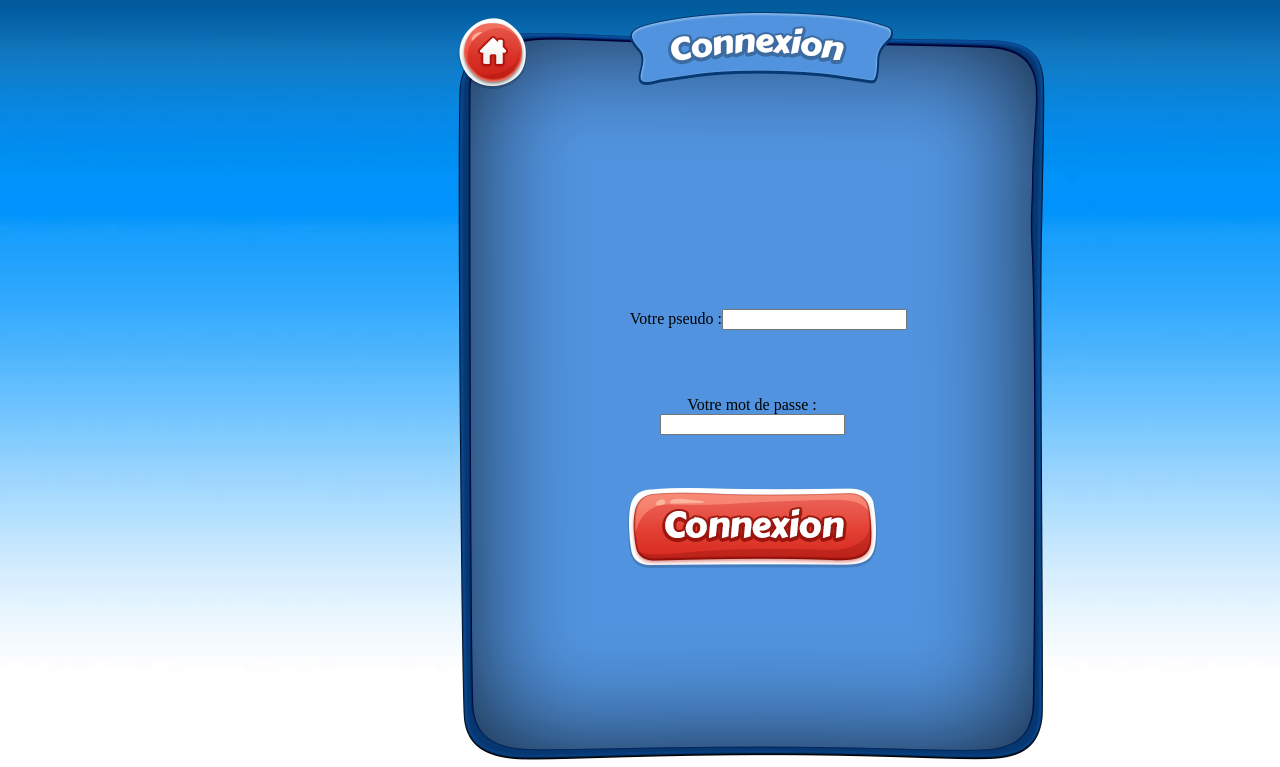
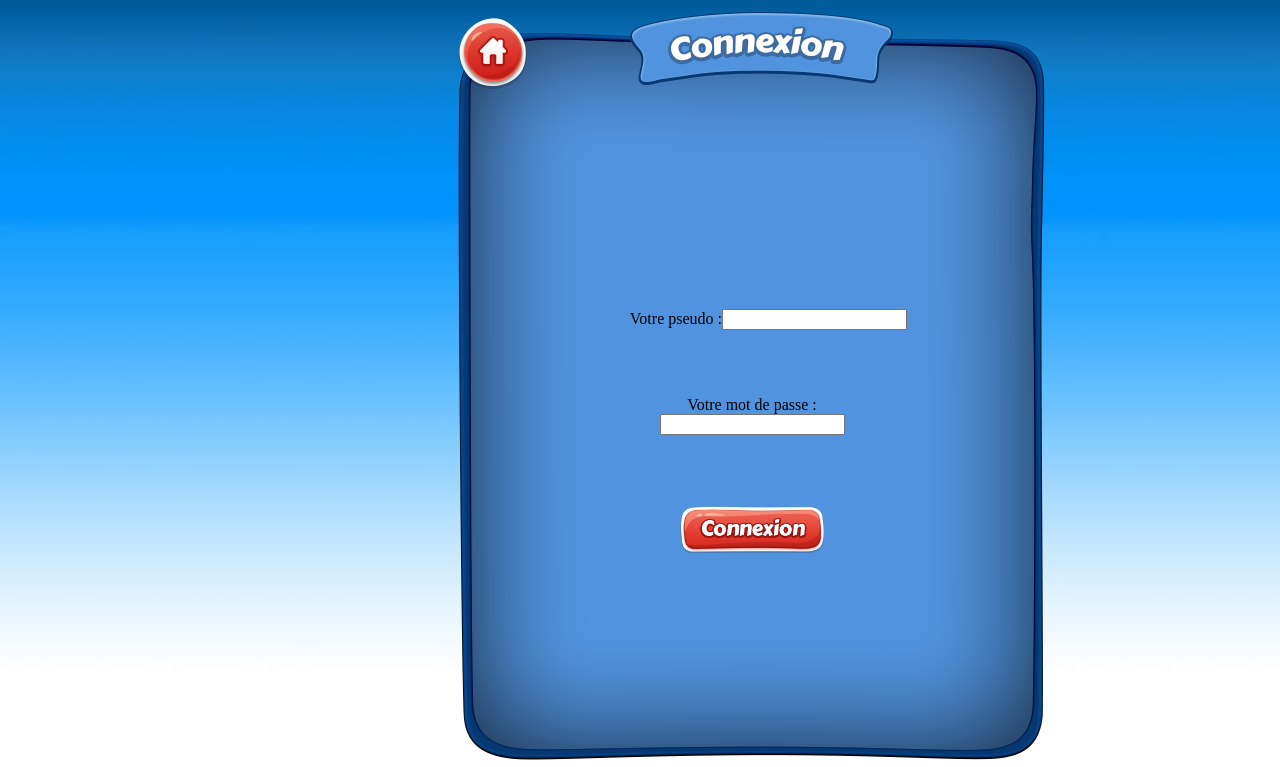
Before and after one commit to Jimmy69100/projetPHPjeu, a PHP site: page /connexion.php in a window 1280 px wide. Shown: the top 767 px of the page. Run offline with PHP 8.4, Linux system fonts and the light colour scheme.

Commit message:
bouttons

```diff
--- a/quiestce.css
+++ b/quiestce.css
@@ -40,11 +40,8 @@ h1{
 	margin-bottom: 35px;
 }
 #valide {
-	background-color: transparent;
-	border: none;
-	outline: none;
-	color: white;
-	font-size: 20px;
+	width: 150px;
+	margin-top: 20px;
 }
 #footer{
 	background-color: transparent;
@@ -58,6 +55,10 @@ h1{
 	text-align: center;
 	width: 590px;
 	height: 674px;
+}
+#boutoninscrip{
+	width: 150px;
+	margin-left: 60px;
 }
 #inscription{
 	background-image:url(inscription/Inscription.png);
```
Also changed, not shown: inscription.php (+5 -6 lines).
